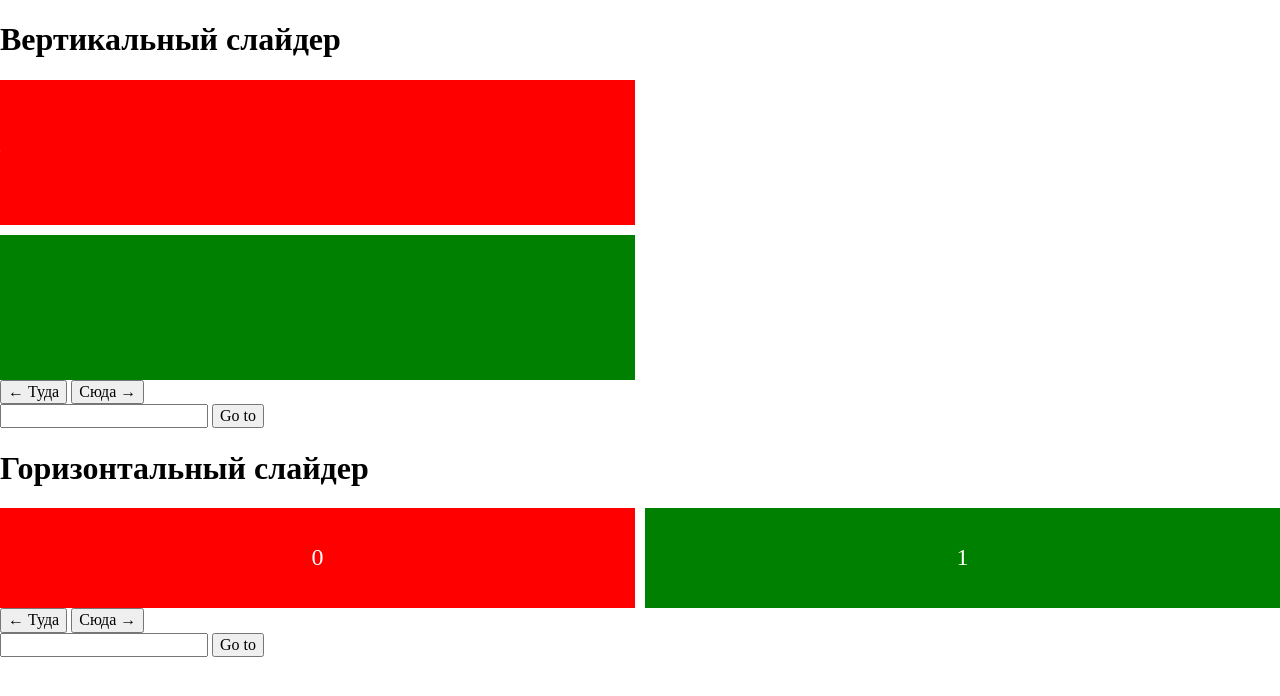
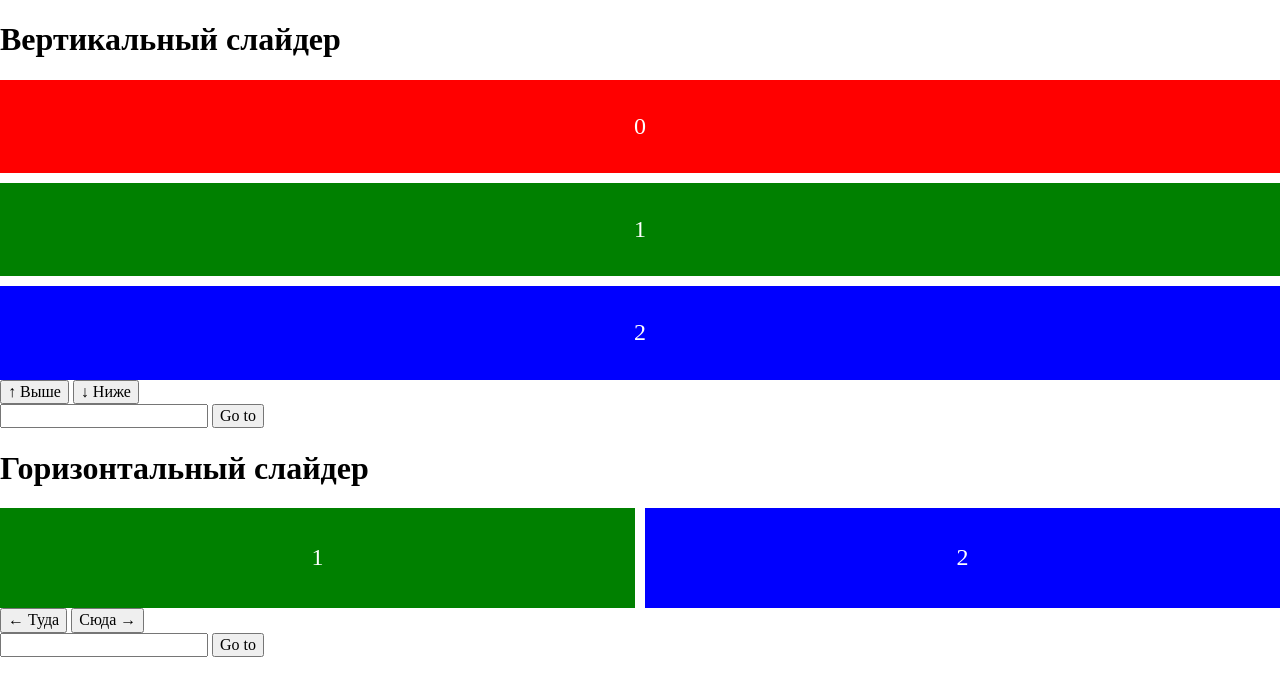
Before and after one commit to McMerph/touch-slider, a website built with webpack: page src/index.html in a window 1280 px wide. Both pictures are taken after a click on the button "Сюда →". Built offline with nearby package versions, Linux system fonts and the light colour scheme.

Commit message:
vertical slider is working

```diff
--- a/src/index.html
+++ b/src/index.html
@@ -15,8 +15,8 @@
 <main>
     <h1>Вертикальный слайдер</h1>
     <div class="vertical-test"></div>
-    <button class="vertical-test__previous">← Туда</button>
-    <button class="vertical-test__next">Сюда →</button>
+    <button class="vertical-test__previous">↑ Выше</button>
+    <button class="vertical-test__next">↓ Ниже</button>
     <form class="vertical-test__form">
         <input class="vertical-test__index" type="number"/>
         <button type="submit">Go to</button>
--- a/src/index.ts
+++ b/src/index.ts
@@ -46,7 +46,7 @@
     const touchTestElement: HTMLElement = document.querySelector(".vertical-test") as HTMLElement;
     const slider: Slider = new Slider(touchTestElement, {
         orientation: Orientation.Vertical,
-        slidesPerView: 2,
+        slidesPerView: 3,
         spaceBetween: 10,
     });
     slider.appendSlide(getDiv("red", getNextIndex));
--- a/src/slider/index.ts
+++ b/src/slider/index.ts
@@ -78,8 +78,13 @@
         this.totalOffset = NaN;
         const normalizedIndex = this.getNormalizedIndex(Math.floor(index));
         if (normalizedIndex !== this.currentIndex) {
-            this.currentSlideOffset = (this.currentIndex - normalizedIndex) * this.getSlideWidth();
-            this.moveToNearestXSlide();
+            if (this.settings.orientation === Orientation.Horizontal) {
+                this.currentSlideOffset = (this.currentIndex - normalizedIndex) * this.getSlideWidth();
+                this.moveToNearestXSlide();
+            } else {
+                this.currentSlideOffset = (this.currentIndex - normalizedIndex) * this.getSlideHeight();
+                this.moveToNearestYSlide();
+            }
         }
     }
 
```
